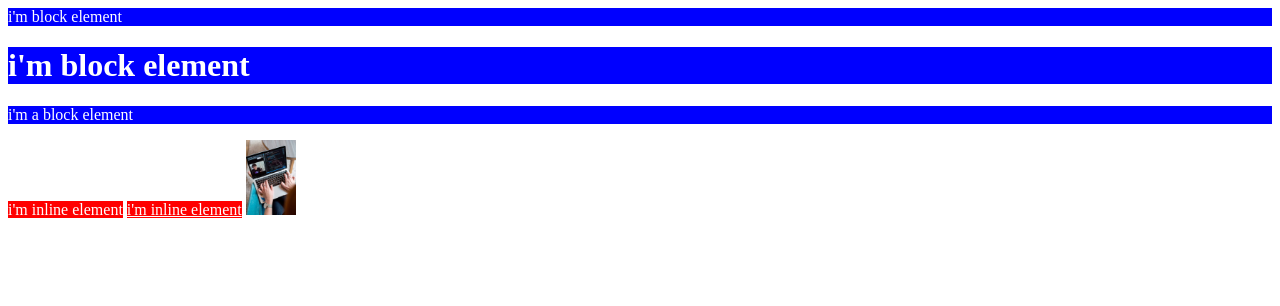
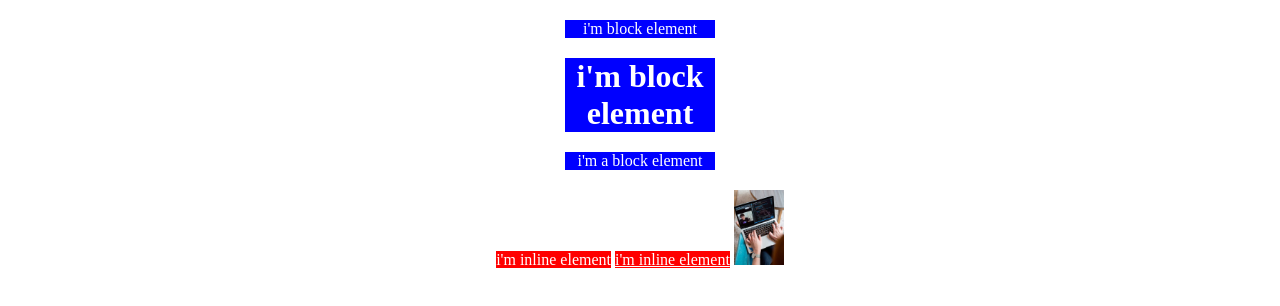
Before and after one commit to sanjith-sanil/HTML-CSS, a plain HTML site: page index.html in a window 1280 px wide. Drawn offline with Linux system fonts and the light colour scheme.

Commit message:
16:54 30-07-2025

```diff
--- a/css/styles.css
+++ b/css/styles.css
@@ -1,11 +1,14 @@
-/* Defualt Display Property
-Block: Always starts a new line and takes full width
-Inline: Does not start and only take up as much as content space
-*/
+/* Horizontal Centering */
+body{
+    text-align: center;
+}
 .block{
     background: blue;
     color: white;
     /* display: inline; */
+    width: 150px;
+    margin: 20px auto;
+    /* margin-right: auto; */
 }
 .inline{
     background: red;
```
